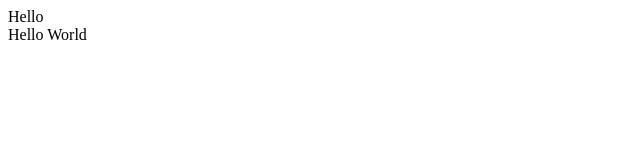
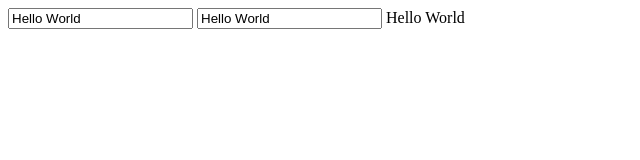
Before and after one commit to watr-sheep/Vue, a plain HTML site: page index.html in a window 1280 px wide. Shown: the whole page, without its empty margins (0-640 px from the left). Drawn offline with nearby package versions, Linux system fonts and the light colour scheme.

Commit message:
Data Binding
Part 2

```diff
--- a/index.html
+++ b/index.html
@@ -7,8 +7,10 @@
         <title>Document</title>
     </head>
     <body>
-        Hello
         <div id="app">
+            <input v-model="message">
+            <input v-bind:value="message" v-on:input="message = $event.target.value">
+
 
             {{message}}
 
```
